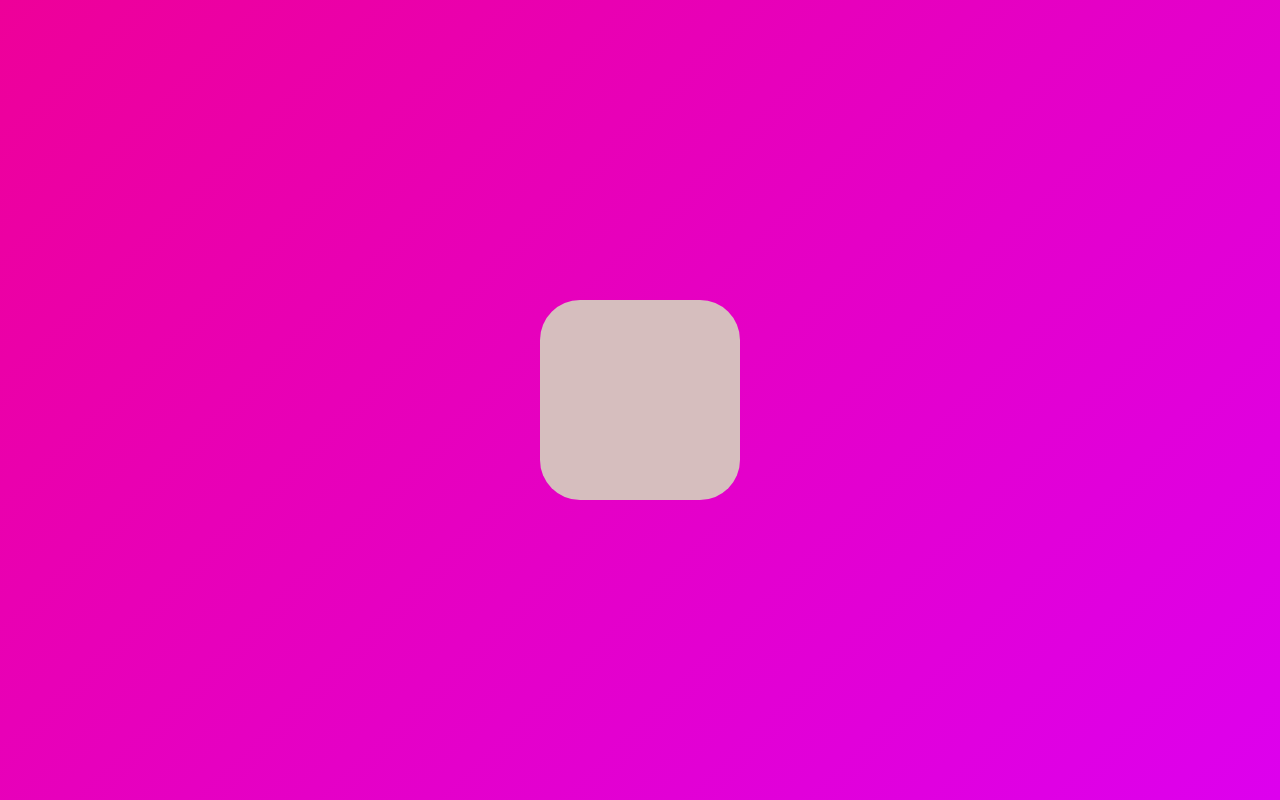
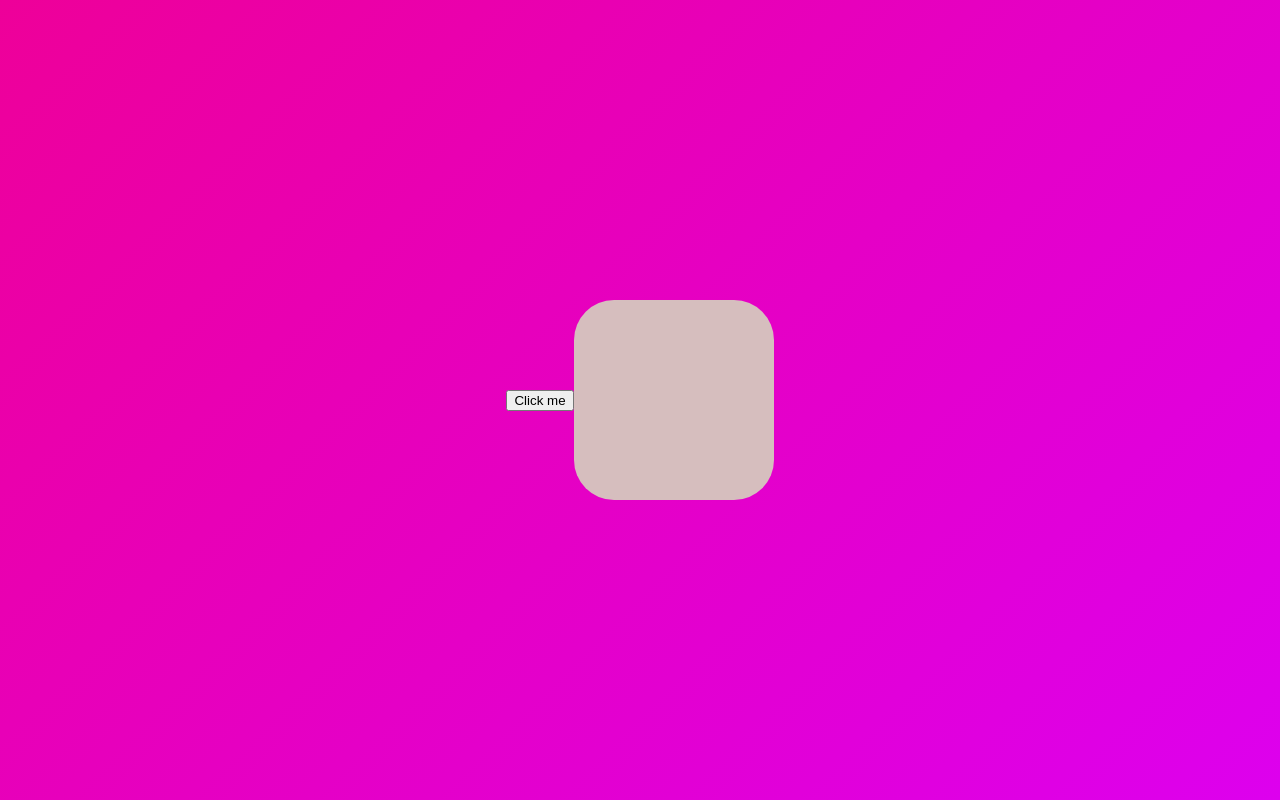
Before and after one commit to Jacesoul/react-Animation, a React (Create React App) app: page / in a window 1280 px wide. Built offline with nearby package versions, Linux system fonts and the light colour scheme.

Commit message:
Button을 통해 컴포넌트 이동

```diff
--- a/src/App.tsx
+++ b/src/App.tsx
@@ -31,11 +31,9 @@ const boxVariants = {
 
 function App() {
   const x = useMotionValue(0);
-  useEffect(() => {
-    x.onChange(() => console.log(x.get()));
-  }, [x]);
   return (
     <Wrapper>
+      <button onClick={() => x.set(200)}>Click me</button>
       <Box style={{ x }} drag="x" dragSnapToOrigin></Box>
     </Wrapper>
   );
```
